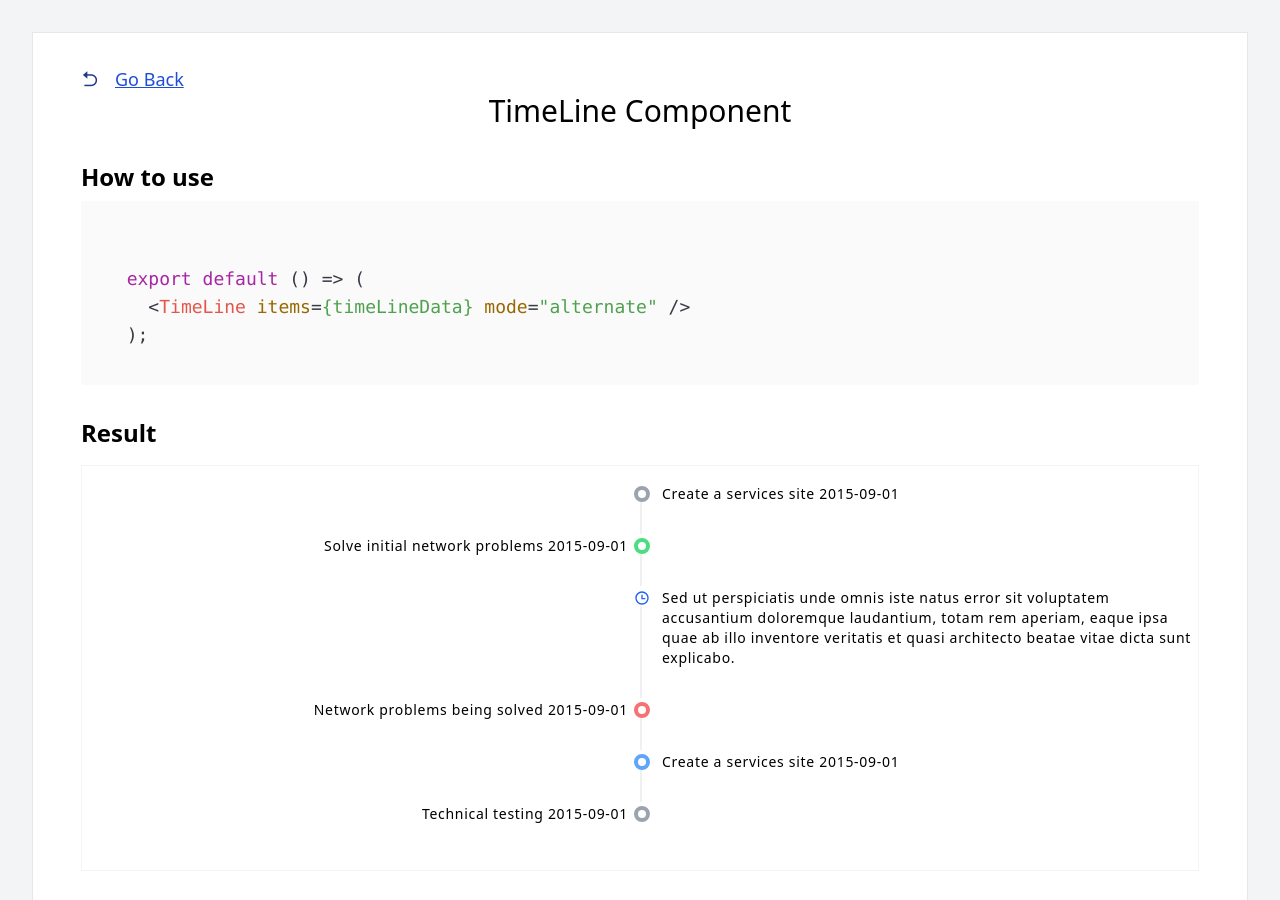
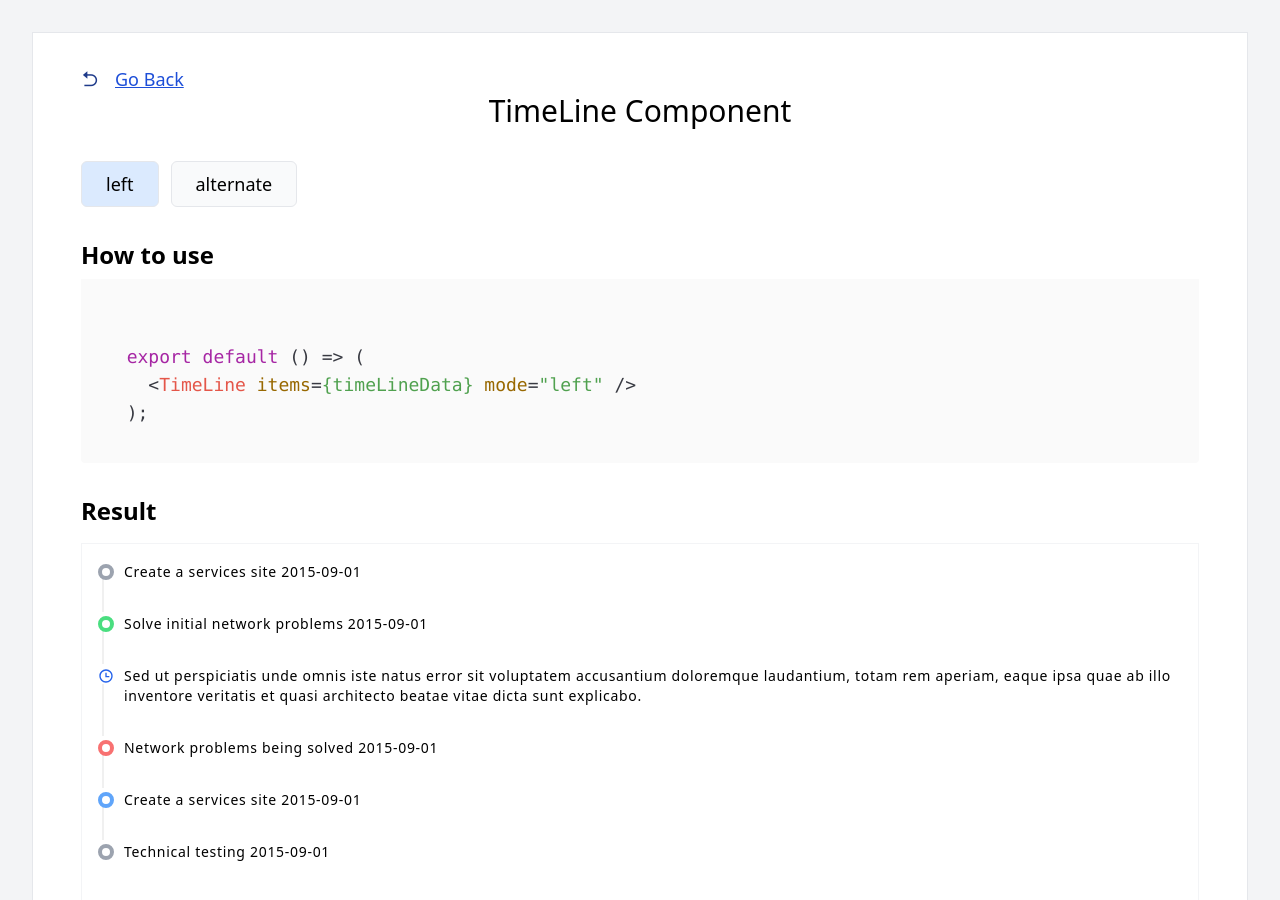
Before and after one commit to braveheart-star/astri-component, a Next.js app: page /timeline in a window 1280 px wide. Shown: the top 900 px of the page. Built offline with nearby package versions, Linux system fonts and the light colour scheme.

Commit message:
add toggle for state change

```diff
--- a/package.json
+++ b/package.json
@@ -19,6 +19,7 @@
     "react": "18.2.0",
     "react-dom": "18.2.0",
     "react-syntax-highlighter": "^15.5.0",
+    "remixicon": "^2.5.0",
     "typescript": "4.9.5"
   },
   "devDependencies": {
--- a/src/components/MyTimeLine.tsx
+++ b/src/components/MyTimeLine.tsx
@@ -1,5 +1,5 @@
 interface TimeLineProps {
-  mode?: "left" | "alternate" | "right";
+  mode?: string;
   items: any;
   color?: string;
 }
@@ -80,7 +80,7 @@ export const TimeLine = (props: TimeLineProps) => {
           key={idx}
           index={idx}
           lastItem={props.items.length === idx + 1}
-          mode="alternate"
+          mode={props.mode}
           {...item}
         />
       ))}
--- a/src/pages/timeline.tsx
+++ b/src/pages/timeline.tsx
@@ -1,4 +1,4 @@
-import React from "react";
+import React, { useState } from "react";
 import { Layout } from "@/components/Layout";
 import { TimeLine } from "@/components/MyTimeLine";
 import { timeLineData } from "@/utils/data";
@@ -6,6 +6,8 @@ import Example from "@/components/Example";
 import Link from "next/link";
 
 export default function TimeLinePage() {
+  const [mode, setMode] = useState("left");
+
   return (
     <Layout>
       <div className="flex space-x-4 ">
@@ -16,12 +18,27 @@ export default function TimeLinePage() {
       </div>
 
       <p className="mb-8 text-3xl text-center ">TimeLine Component</p>
+      <div className="flex space-x-3 ">
+        {["left", "alternate"].map((item, idx: number) => {
+          return (
+            <button
+              key={idx}
+              onClick={() => setMode(item)}
+              className={`p-2 px-6 border rounded-md  ${
+                mode === item ? "bg-blue-100" : "bg-gray-50 "
+              }`}
+            >
+              {item}
+            </button>
+          );
+        })}
+      </div>
       <Example
         type="components"
         name="TimeLine"
-        jsx={`<TimeLine items={timeLineData} mode="alternate" />`}
+        jsx={`<TimeLine items={timeLineData} mode="${mode}" />`}
       >
-        <TimeLine items={timeLineData} mode="alternate" />
+        <TimeLine items={timeLineData} mode={mode} />
       </Example>
     </Layout>
   );
```
Also changed, not shown: 1 other file (tests, documents, lock files or other folders).
